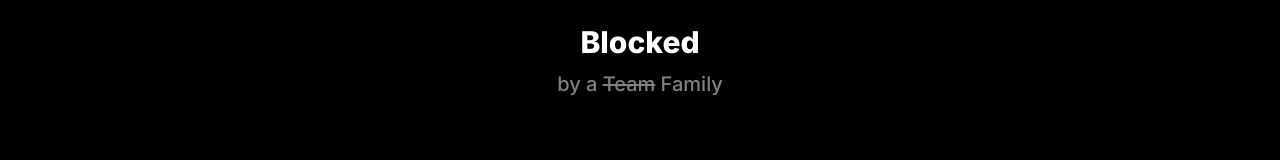
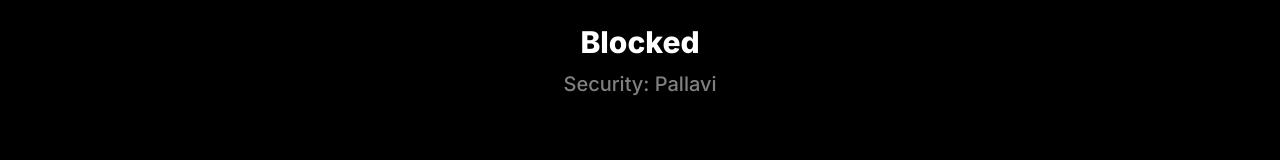
Before and after one commit to pixelDriftadv/trrrr, a Next.js app: page / in a window 1280 px wide. Shown: the part 299-459 px from the top of the page. Built offline with nearby package versions, Linux system fonts and the light colour scheme.

Commit message:
Update page.js

```diff
--- a/src/app/page.js
+++ b/src/app/page.js
@@ -91,7 +91,7 @@ export default function Home() {
       </div>
       <div className={styles.title}>
         <h1 className={styles.txt}>Blocked</h1>
-        <p className={styles.txt2}>by a <span className="styles.txt3"><s>Team</s> </span> Family</p>
+        <p className={styles.txt2}>Security: Pallavi </p>
       </div>
     </main>
   )
```
